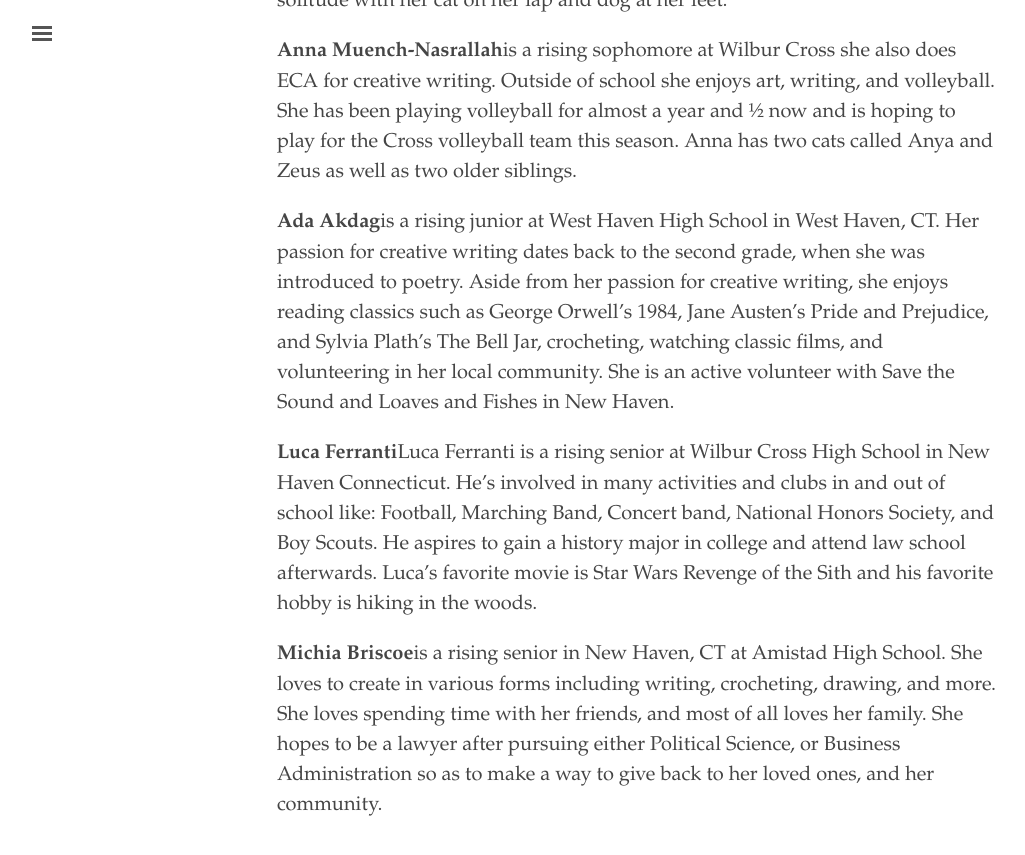
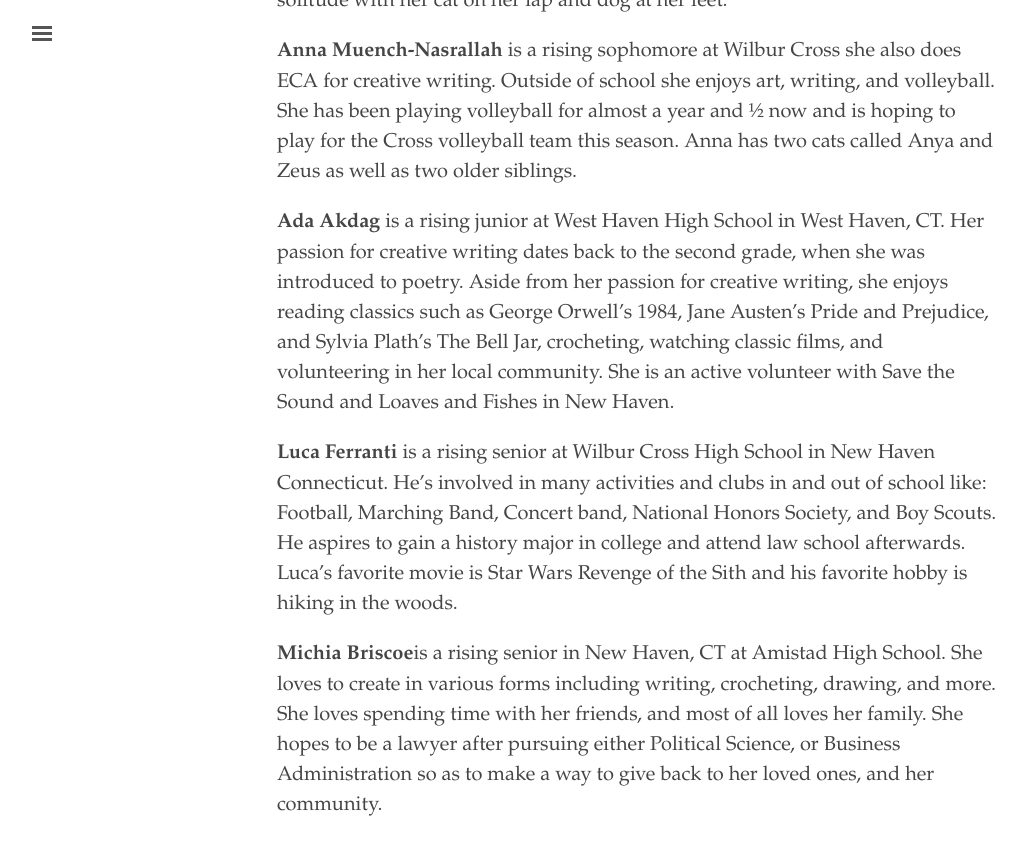
Before and after one commit to ypah-s25/storytelling, a Jekyll site: the page built from info.md, in a window 1280 px wide and 900 px high, scrolled down 1410 px. Shown: the top 855 px of the window, without its empty margins (3-1028 px from the left). Built offline with Jekyll 4.4.1, drawn with Linux system fonts in a browser that asks for light colours.

Commit message:
Update info.md

```diff
--- a/info.md
+++ b/info.md
@@ -2,21 +2,22 @@
 layout: page
 title: Authors
 ---
-<p><strong>Monica Chen</strong>is a rising junior at Amity. She chose to take the Storytelling class to become better at expressing her ideas. She believes that, although humans are imperfect, art is the closest form of human expression that approaches perfection, and that is why she will continue her boundless pursuit of art. Outside of writing and art in general, Monica enjoys playing on the volleyball team, competing in piano competitions, and advocating for youth empowerment. She hopes that tomorrow’s world will become shaped by art and individual expression.</p>
+<p><strong>Monica Chen</strong> is a rising junior at Amity. She chose to take the Storytelling class to become better at expressing her ideas. She believes that, although humans are imperfect, art is the closest form of human expression that approaches perfection, and that is why she will continue her boundless pursuit of art. Outside of writing and art in general, Monica enjoys playing on the volleyball team, competing in piano competitions, and advocating for youth empowerment. She hopes that tomorrow’s world will become shaped by art and individual expression.</p>
 
 <p><b>Ada Semmel</b> is a rising senior at New Haven Academy. She chose to take the Storytelling workshop because writing has always been intimidating to her. In her free time, she enjoys watching TV shows and movies, reading books, and baking. She has been singing in a church choir since the age of nine, and considers music to be one of her greatest passions. Ada is the fourth child out of five, and she has two dogs.</p>
 
-<p> <b> Molly McGurk </b>  is a student at James Hillhouse Highschool and the Educational Center for the Arts in the graduating class of 2026. She is intensely passionate with her love of the arts and humanities, filling up her time with a plethora of things in the field. Head editor of Meowzine, issue one available to you soon! See @meowzineoffcial on instagram, along with many other projects and  pieces filling her portfolio. She hopes to continue on to university in order to pursue a career in the arts.</p>
+<p> <b> Molly McGurk </b> is a student at James Hillhouse Highschool and the Educational Center for the Arts in the graduating class of 2026. She is intensely passionate with her love of the arts and humanities, filling up her time with a plethora of things in the field. Head editor of Meowzine, issue one available to you soon! See @meowzineoffcial on instagram, along with many other projects and  pieces filling her portfolio. She hopes to continue on to university in order to pursue a career in the arts.</p>
 
 <p><strong>Ivana Torres:</strong>My name is Ivana Torres and I'm 15 years old. I'm an upcoming sophomore and a goal of mine is getting better at writing stories. Reading books used to be a big hobby for me and my love for books still stands, although I don't read as frequently as before. I hope to end up expanding my knowledge by reading even more and becoming a better writer by the end of it.</p>
 
-<p><strong>Jordan Smith</strong>is a rising senior at Metropolitan Business Academy. She’s a great enjoyer of all things retro and frilly. In her free time, she can be found obsesing over The Beatles, reading a thick book, or watching a fifty year old movie. Foolishly, she hopes to be a polymath someday. Jordan lives in East Haven and hopes to survive college applications enough to crawl into a four year university in her home state of Connecticut.</p>
+<p><strong>Jordan Smith</strong> is a rising senior at Metropolitan Business Academy. She’s a great enjoyer of all things retro and frilly. In her free time, she can be found obsesing over The Beatles, reading a thick book, or watching a fifty year old movie. Foolishly, she hopes to be a polymath someday. Jordan lives in East Haven and hopes to survive college applications enough to crawl into a four year university in her home state of Connecticut.</p>
 
-<p><strong>Julia Lenois</strong>is an incoming sophomore at Amity high school. In her free time, she enjoys writing silly prompts, reading creepy, fictional stories, painting and drawing and going to new places. She enjoys spending time with friends and family doing miscellaneous things, but equally is thrilled to be reading in solitude with her cat on her lap and dog at her feet.</p>
+<p><strong>Julia Lenois</strong> is an incoming sophomore at Amity high school. In her free time, she enjoys writing silly prompts, reading creepy, fictional stories, painting and drawing and going to new places. She enjoys spending time with friends and family doing miscellaneous things, but equally is thrilled to be reading in solitude with her cat on her lap and dog at her feet.</p>
 
-<p><strong>Anna Muench-Nasrallah</strong>is a rising sophomore at Wilbur Cross she also does ECA for creative writing. Outside of school she enjoys art, writing, and volleyball. She has been playing volleyball for almost a year and ½ now and is hoping to play for the Cross volleyball team this season. Anna has two cats called Anya and Zeus as well as two older siblings.</p>
-<p><strong>Ada Akdag</strong>is a rising junior at West Haven High School in West Haven, CT. Her passion for creative writing dates back to the second grade, when she was introduced to poetry. Aside from her passion for creative writing, she enjoys reading classics such as George Orwell’s 1984, Jane Austen’s Pride and Prejudice, and Sylvia Plath’s The Bell Jar, crocheting, watching classic films, and volunteering in her local community. She is an active volunteer with Save the Sound and Loaves and Fishes in New Haven. </p>
+<p><strong>Anna Muench-Nasrallah</strong> is a rising sophomore at Wilbur Cross she also does ECA for creative writing. Outside of school she enjoys art, writing, and volleyball. She has been playing volleyball for almost a year and ½ now and is hoping to play for the Cross volleyball team this season. Anna has two cats called Anya and Zeus as well as two older siblings.</p>
 
-<p><strong>Luca Ferranti</strong>Luca Ferranti is a rising senior at Wilbur Cross High School in New Haven Connecticut. He’s involved in many activities and clubs in and out of school like: Football, Marching Band, Concert band, National Honors Society, and Boy Scouts. He aspires to gain a history major in college and attend law school afterwards. Luca’s favorite movie is Star Wars Revenge of the Sith and his favorite hobby is hiking in the woods.
+<p><strong>Ada Akdag</strong> is a rising junior at West Haven High School in West Haven, CT. Her passion for creative writing dates back to the second grade, when she was introduced to poetry. Aside from her passion for creative writing, she enjoys reading classics such as George Orwell’s 1984, Jane Austen’s Pride and Prejudice, and Sylvia Plath’s The Bell Jar, crocheting, watching classic films, and volunteering in her local community. She is an active volunteer with Save the Sound and Loaves and Fishes in New Haven. </p>
+
+<p><strong>Luca Ferranti</strong> is a rising senior at Wilbur Cross High School in New Haven Connecticut. He’s involved in many activities and clubs in and out of school like: Football, Marching Band, Concert band, National Honors Society, and Boy Scouts. He aspires to gain a history major in college and attend law school afterwards. Luca’s favorite movie is Star Wars Revenge of the Sith and his favorite hobby is hiking in the woods.
 
 <p><strong>Michia Briscoe</strong>is a rising senior in New Haven, CT at Amistad High School. She loves to create in various forms including writing, crocheting, drawing, and more. She loves spending time with her friends, and most of all loves her family. She hopes to be a lawyer after pursuing either Political Science, or Business Administration so as to make a way to give back to her loved ones, and her community. </p>
```
